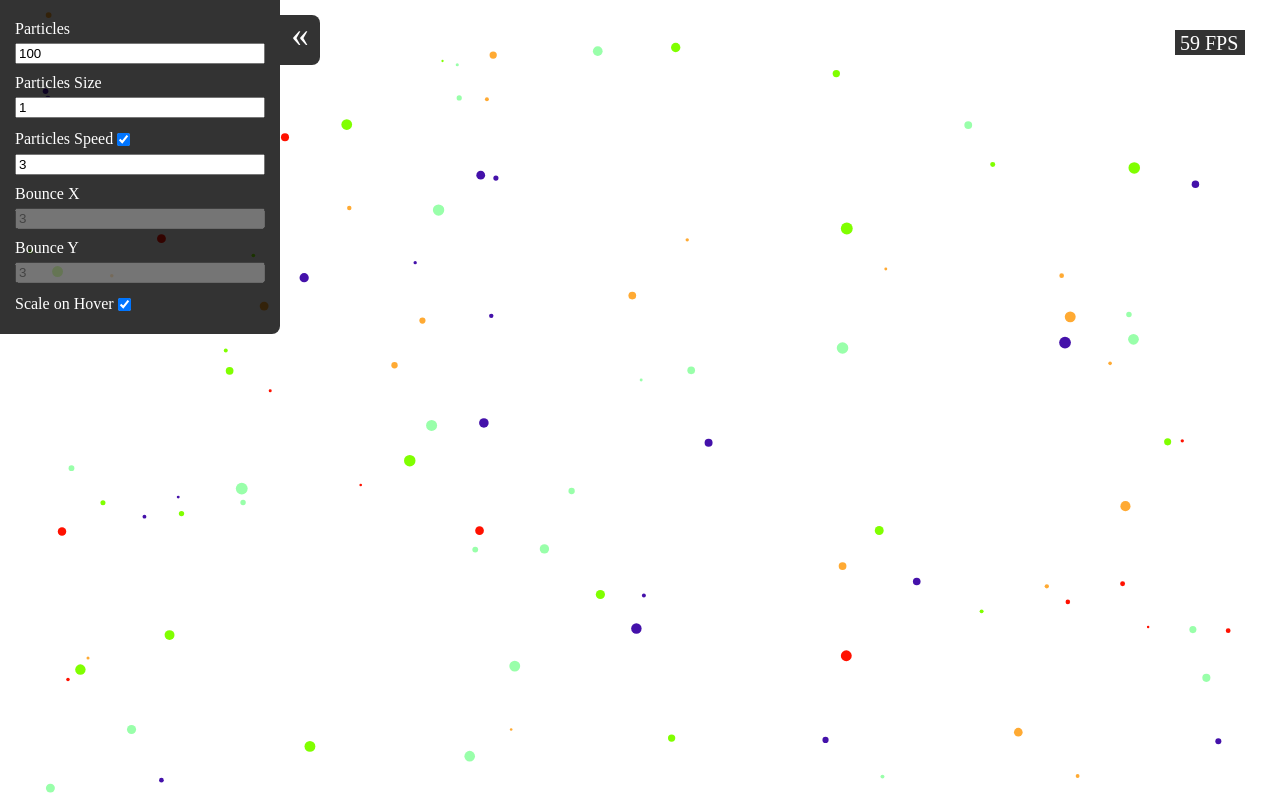
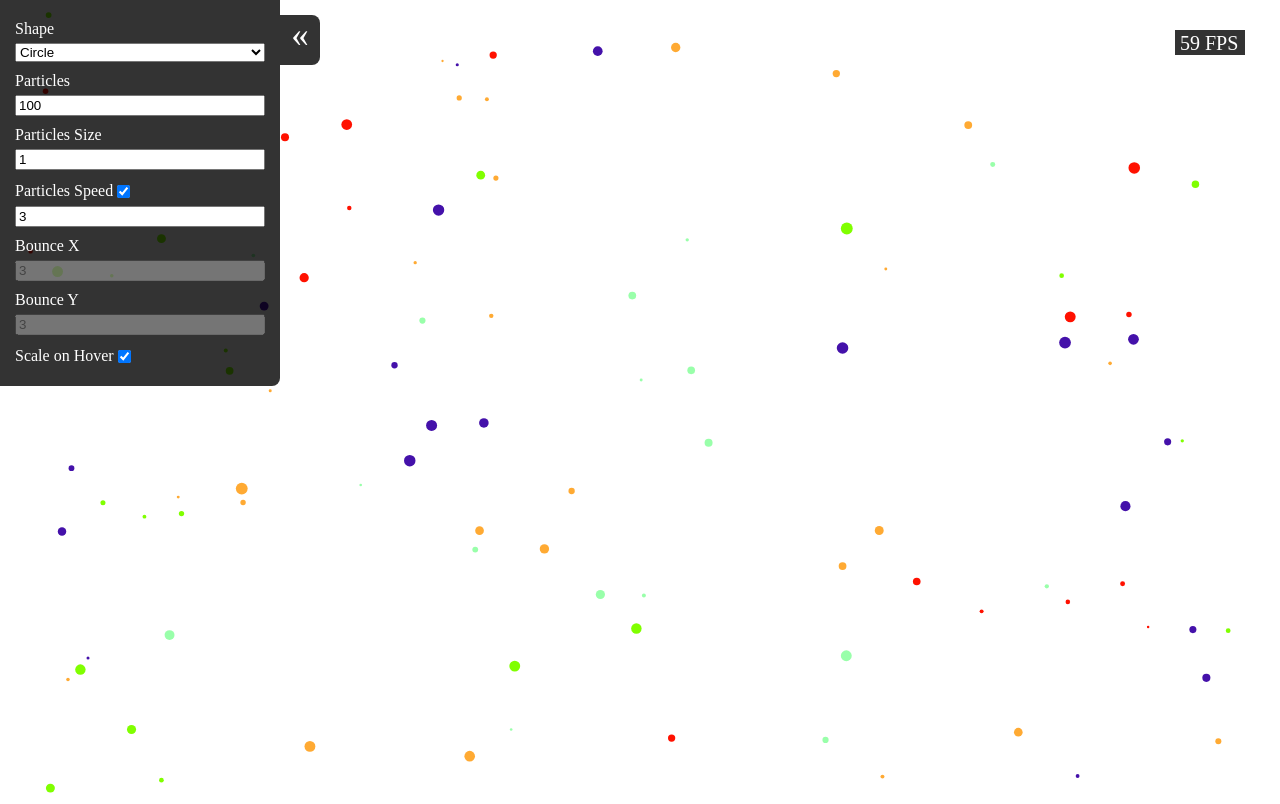
Before and after one commit to iChwn/plankton-particle-js, a plain HTML site: page index.html in a window 1280 px wide. Drawn offline with Linux system fonts and the light colour scheme.

Commit message:
Add Rect Shape

```diff
--- a/canvas.js
+++ b/canvas.js
@@ -23,22 +23,33 @@ canvas.addEventListener("mousemove", event => {
 let = maxRadius = 50;
 let colorBulets = ["#ffaa33", "#99ffaa", "#80ff00", "#4411aa", "#ff1100"];
 
-//Draw circles
-class Circle {
-  constructor(x, y, dx, dy, radius) {
+//Draw shape
+class Shape {
+  constructor({ x, y, dx, dy, radius, shape = 'circle' }) {
     this.x = x;
     this.y = y;
     this.dx = dx;
     this.dy = dy;
     this.radius = radius;
     this.minRadius = radius;
+    this.shape = shape;
     this.generateColor =
       colorBulets[Math.floor(Math.random() * colorBulets.length)];
   }
 
   draw = () => {
     context.beginPath();
-    context.arc(this.x, this.y, this.radius, 0, Math.PI * 2, false);
+
+    switch (this.shape) {
+			case 'square':
+				context.rect(this.x, this.y, this.radius, this.radius, false)
+				break
+
+			default:
+				context.arc(this.x, this.y, this.radius, 0, Math.PI * 2, false)
+				break
+		}
+
     context.fillStyle = this.generateColor;
     context.fill();
     return this;
@@ -81,9 +92,9 @@ const interactiveMouse = {
   connect: _ => {
     let p1, p2;
     for (let i = 0; i < totalParticles.value-1; i++) {
-      p1 = circleArray[i];
+      p1 = shapeArray[i];
       for (let j = i + 1; j < totalParticles.value; j++) {
-        p2 = circleArray[j];
+        p2 = shapeArray[j];
         let currentDist = getDistance(p2.x, p1.x, p2.y, p1.y);
         //100 = distance between particles
         if (currentDist < 100) {
@@ -100,7 +111,7 @@ const interactiveMouse = {
   }
 }
 
-//get distacce between circle
+//get distacce between shape
 const getDistance = (x1, x2, y1, y2) => {
   let a = x1 - x2
   let b = y1 - y2
@@ -127,8 +138,8 @@ const toggleMenu = param => {
  */
 let totalParticles =  document.querySelector("#total-particle")
 totalParticles.value = 100
-let circleSize =  document.querySelector("#circle-size")
-circleSize.value = 1
+let shapeSize =  document.querySelector("#shape-size")
+shapeSize.value = 1
 let isSpeed = document.querySelector("#isSpeed")
 let speedParticle = document.querySelector("#particle-speed")
 speedParticle.value = 3
@@ -136,13 +147,19 @@ let bounceX = document.querySelector("#bounce-x")
 bounceX.value = 3
 let bounceY = document.querySelector("#bounce-y")
 bounceY.value = 3
+let shape = document.querySelector("#shape")
+shape.value = 'circle'
 
 //add on enter event
-let selectedElements = [totalParticles,circleSize,speedParticle,bounceX,bounceY]
+let selectedElements = [totalParticles,shapeSize,speedParticle,bounceX,bounceY]
 selectedElements.map(res => {
   res.addEventListener("keypress", e=> {
     e.key === "Enter" && initParticle()
   })
+})
+
+shape.addEventListener('change', () => {
+  initParticle()
 })
 
 //change bounce type
@@ -206,16 +223,16 @@ let fpsCount = {
   }
 };
 
-var circleArray = [];
+var shapeArray = [];
 const initParticle = () => {
-  circleArray = [];
+  shapeArray = [];
   for (let i = 0; i < totalParticles.value; i++) {
     var radius = Math.random() * 5 + 1;
     var x = Math.random() * (innerWidth - radius * 2) + radius;
     var y = Math.random() * (innerHeight - radius * 2) + radius;
     var dx = (Math.random() - 0.5) * getType("x");
     var dy = (Math.random() - 0.5) * getType("y");
-    circleArray.push(new Circle(x, y, dx, dy, radius));
+    shapeArray.push(new Shape({ x, y, dx, dy, radius, shape: shape.value }));
   }
 }
 initParticle();
@@ -224,8 +241,8 @@ const animate = () => {
   requestAnimationFrame(animate);
   context.clearRect(0, 0, innerWidth, innerHeight);
 
-  for (let i = 0; i < circleArray.length; i++) {
-    circleArray[i].draw().update();
+  for (let i = 0; i < shapeArray.length; i++) {
+    shapeArray[i].draw().update();
   }
 
   //shwo FPS
@@ -241,7 +258,7 @@ canvas.addEventListener("mousedown", event => {
     var y =  event.y;
     var dx = (Math.random() - 0.5) * getType("x");
     var dy = (Math.random() - 0.5) * getType("y");
-    circleArray.push(new Circle(x, y, dx, dy, radius));
+    shapeArray.push(new Shape({ x, y, dx, dy, radius, shape: shape.value }));
   }
   totalParticles.value = parseInt(totalParticles.value) +5
 });
--- a/index.html
+++ b/index.html
@@ -13,12 +13,19 @@
         <div class="options-wrapper">
           <div class="toggle-hidden" onclick="toggleMenu(this)" data-toggle="false">&laquo;</div>
           <div class="wrapper-form">
+            <span>Shape</span>
+            <select id="shape">
+              <option value="circle">Circle</option>
+              <option value="square">Squre</option>
+            </select>
+          </div>
+          <div class="wrapper-form">
             <span>Particles</span>
             <input type="number" id="total-particle">
           </div>
           <div class="wrapper-form">
             <span>Particles Size</span>
-            <input type="number" id="circle-size">
+            <input type="number" id="shape-size">
           </div>
           <div class="wrapper-form">
             <div class="row-wrapper">
--- a/main.css
+++ b/main.css
@@ -54,7 +54,7 @@ body {
   align-items: center;
 }
 
-input {
+input, select {
   margin-top: 5px;
 }
 input:focus{
```
